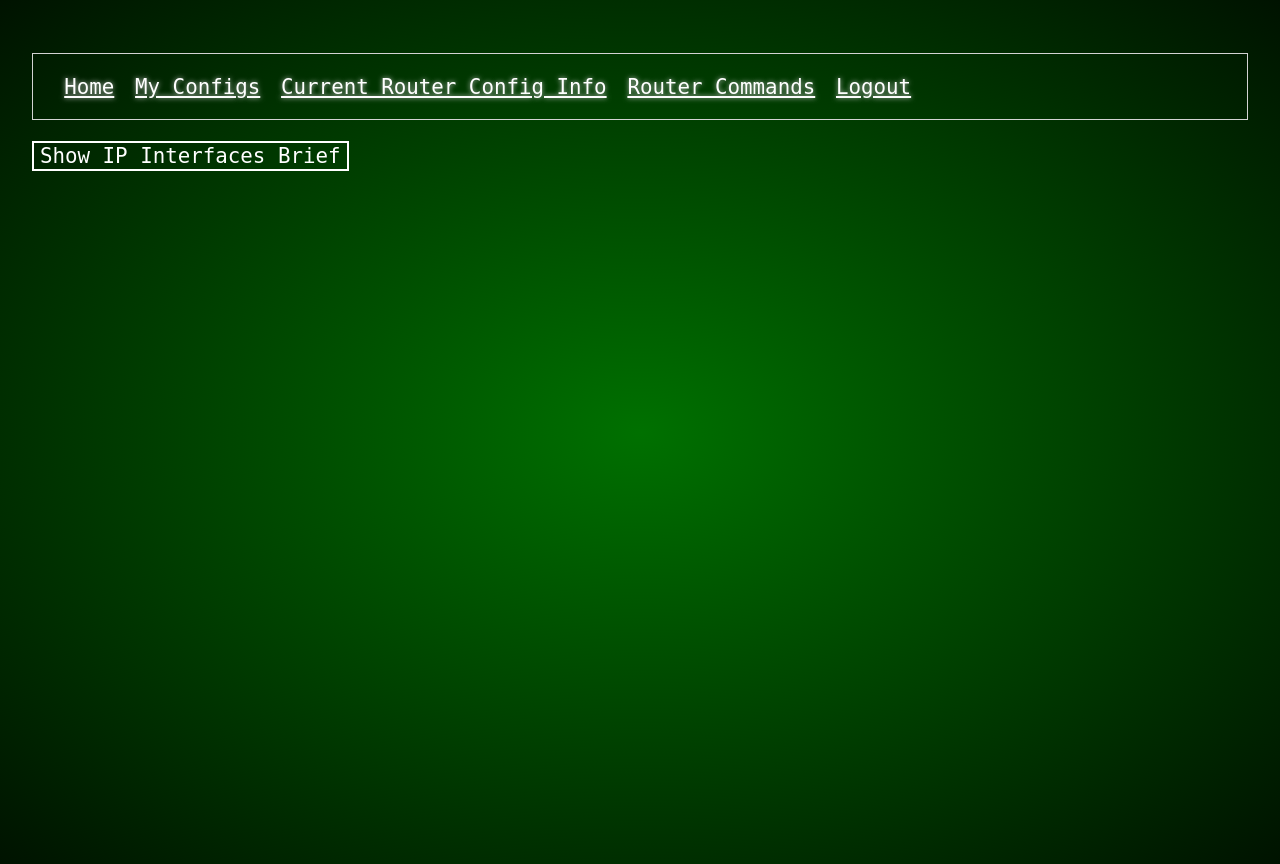
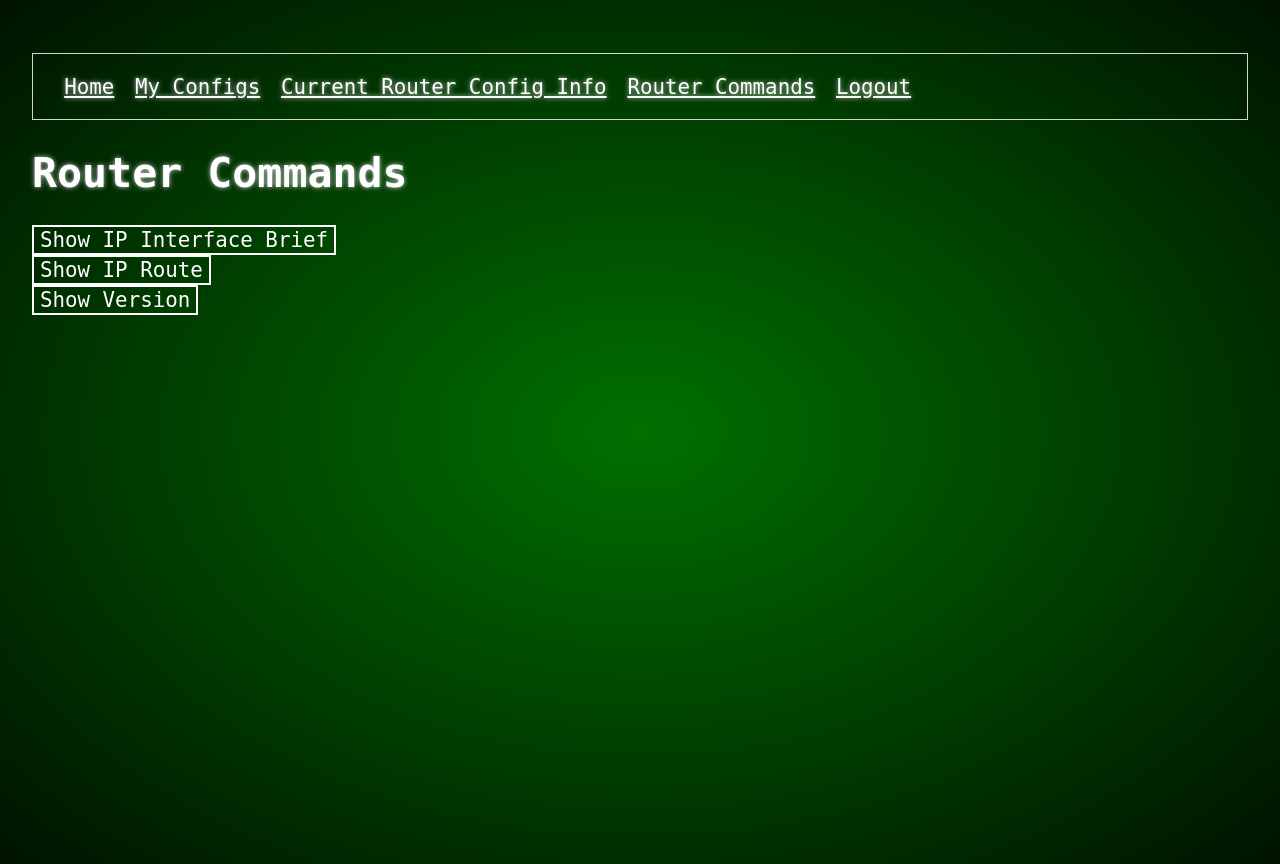
Before and after one commit to treysuiter/net-buddy, a Django app: page /routercommands in a window 1280 px wide. Run offline with Django 3.2, Linux system fonts and the light colour scheme; a user stored in the database is signed in; data comes from the database, SQL or seed files in the repository; parts of the project's set-up code (start-up, migrations or seed data) failed here and were passed over.

Commit message:
working on router commands; need load nessage on all buttons; removed console  log from loadmessage.js

```diff
--- a/netbuddyapp/static/scripts/loadingMessage.js
+++ b/netbuddyapp/static/scripts/loadingMessage.js
@@ -2,7 +2,6 @@ const loadingMessage = document.querySelector(".loading-message")
 console.log("javascript working")
 
 document.querySelector(".router-create-form").addEventListener("submit", () => {
-    console.log("this ran")
     loadingMessage.show()
     }
 )
--- a/netbuddyapp/templates/router/router_commands.html
+++ b/netbuddyapp/templates/router/router_commands.html
@@ -2,12 +2,35 @@
 {% load static %}
 {% block content%}
 
-<form action="{% url 'netbuddyapp:routercommands' %}" method="get">
+<h1>Router Commands</h2>
+
+<form class="router-create-form" action="{% url 'netbuddyapp:routercommands' %}" method="get">
     {% csrf_token %}
+    <form>
     <input type="hidden" name="actual_method" value="SHOW_IP_INTERFACES_BRIEF">
-    <button>Show IP Interfaces Brief</button>
+    <button>Show IP Interface Brief</button>
+    </form>
+
+    <form>
+    <input type="hidden" name="actual_method" value="SHOW_IP_ROUTE">
+    <button>Show IP Route</button>
+    </form>
+
+    <form>
+    <input type="hidden" name="actual_method" value="SHOW_VERSION">
+    <button>Show Version</button>
+    </form>
 </form>
+
+<dialog class="loading-message">
+        Loading. Please wait.
+</dialog>
+
 
 <pre>{{ output }}</pre>
 
 {% endblock %}
+
+{% block scripts %}
+    <script src="{% static 'scripts/loadingMessage.js' %}"></script>
+{% endblock %}
--- a/netbuddyapp/templates/shared/base.html
+++ b/netbuddyapp/templates/shared/base.html
@@ -14,7 +14,6 @@
         );
         height: 100vh;
         margin: 0;
-        overflow: hidden;
         padding: 2rem;
         color: white;
         font: 1.3rem Inconsolata, monospace;
--- a/netbuddyapp/views/router/router_commands.py
+++ b/netbuddyapp/views/router/router_commands.py
@@ -22,14 +22,67 @@ def router_commands(request):
             "actual_method" in form_data
             and form_data["actual_method"] == "SHOW_IP_INTERFACES_BRIEF"
         ):
-            conn = ConnectHandler(**device)
-            output = conn.send_command('show ip interface brief')
-            template = 'router/router_commands.html'
-            context = {
-                'output': output
-            }
+            try:
+                conn = ConnectHandler(**device)
+                output = conn.send_command('show ip interface brief')
+                template = 'router/router_commands.html'
+                context = {
+                    'output': output
+                }
+                conn.disconnect()
+                return render(request, template, context)
 
-            return render(request, template, context)
+            except Exception as exception:
+
+                error_text='Uh oh, looks like something went wrong. Check and see is your device is running, connected, and configured properly.'
+                template = 'router/router_current_info.html'
+                context = {'error_text': error_text, 'exception': exception}
+
+                return render(request, template, context)
+
+        if (
+            "actual_method" in form_data
+            and form_data["actual_method"] == "SHOW_IP_ROUTE"
+        ):
+            try:
+                conn = ConnectHandler(**device)
+                output = conn.send_command('show ip route')
+                template = 'router/router_commands.html'
+                context = {
+                    'output': output
+                }
+                conn.disconnect()
+                return render(request, template, context)
+
+            except Exception as exception:
+
+                error_text='Uh oh, looks like something went wrong. Check and see is your device is running, connected, and configured properly.'
+                template = 'router/router_current_info.html'
+                context = {'error_text': error_text, 'exception': exception}
+
+                return render(request, template, context)
+
+        if (
+            "actual_method" in form_data
+            and form_data["actual_method"] == "SHOW_VERSION"
+        ):
+            try:
+                conn = ConnectHandler(**device)
+                output = conn.send_command('show version')
+                template = 'router/router_commands.html'
+                context = {
+                    'output': output
+                }
+                conn.disconnect()
+                return render(request, template, context)
+
+            except Exception as exception:
+
+                error_text='Uh oh, looks like something went wrong. Check and see is your device is running, connected, and configured properly.'
+                template = 'router/router_current_info.html'
+                context = {'error_text': error_text, 'exception': exception}
+
+                return render(request, template, context)
 
         else:
 
```
